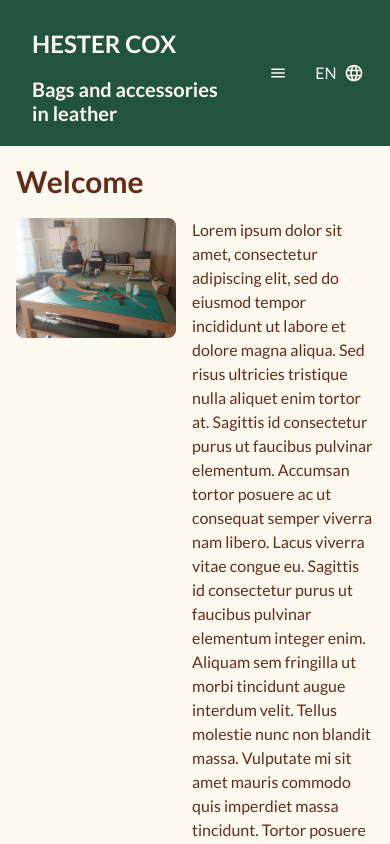
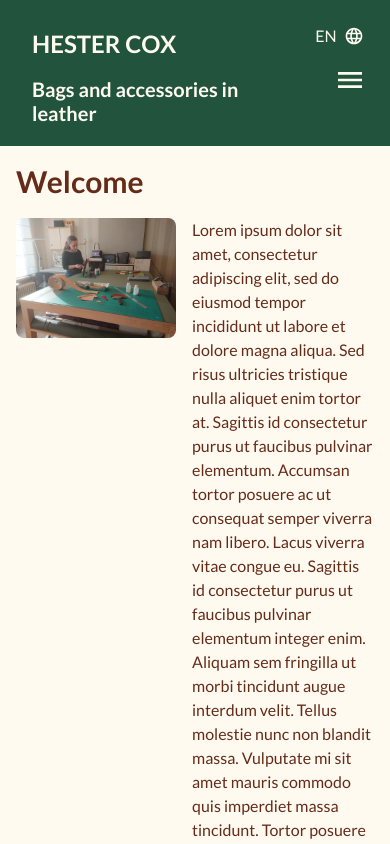
Before and after one commit to jimmy-chr/hester-cox-chakra, a React (Vite) app: page / in a window 390 px wide. Shown: the top 844 px of the page. Built offline with nearby package versions, Linux system fonts and the light colour scheme.

Commit message:
updating menu and header

```diff
--- a/src/components/Header.tsx
+++ b/src/components/Header.tsx
@@ -1,4 +1,4 @@
-import { Box, Flex, Heading, Link, Stack } from "@chakra-ui/react";
+import { Box, Flex, Heading, Link, Spacer, Stack } from "@chakra-ui/react";
 import { LanguageSelect } from "./LanguageSelect";
 import { useTranslation } from "react-i18next";
 import { Link as ReactRouterLink } from "react-router-dom";
@@ -8,7 +8,7 @@ function Header() {
   const { t } = useTranslation();
   return (
     <Box bg="green.800" p={"1em"} color="orange.50">
-      <Flex justify="space-between" align="center">
+      <Flex justify="space-between" align="flex-start">
         <Stack direction={"column"}>
           <Link
             mx={"1em"}
@@ -24,10 +24,11 @@ function Header() {
             </Heading>
           </Link>
         </Stack>
-        <Stack direction={"row"} alignItems={"center"}>
+        <Flex flexDirection="column" align="flex-end">
+          <LanguageSelect />
+          <Spacer />
           <Navigation />
-          <LanguageSelect />
-        </Stack>
+        </Flex>
       </Flex>
     </Box>
   );
--- a/src/components/Navigation.tsx
+++ b/src/components/Navigation.tsx
@@ -17,7 +17,7 @@ import { MdMenu, MdClose } from "react-icons/md";
 
 function Navigation() {
   const { isOpen, onOpen, onClose } = useDisclosure();
-  const isMobile = useBreakpointValue({ base: true, md: false }); // base = mobile, md = desktop+
+  // const isMobile = useBreakpointValue({ base: true, md: false }); // base = mobile, md = desktop+
   const { t } = useTranslation();
   const links = [
     { name: t("menu.collection"), path: "/collection" },
@@ -42,6 +42,8 @@ function Navigation() {
       </HStack>
       {/* Mobile Hamburger Icon */}
       <IconButton
+        variant="subtle"
+        fontSize={"2em"}
         size="lg"
         icon={isOpen ? <MdClose /> : <MdMenu />}
         aria-label="Open Menu"
```
